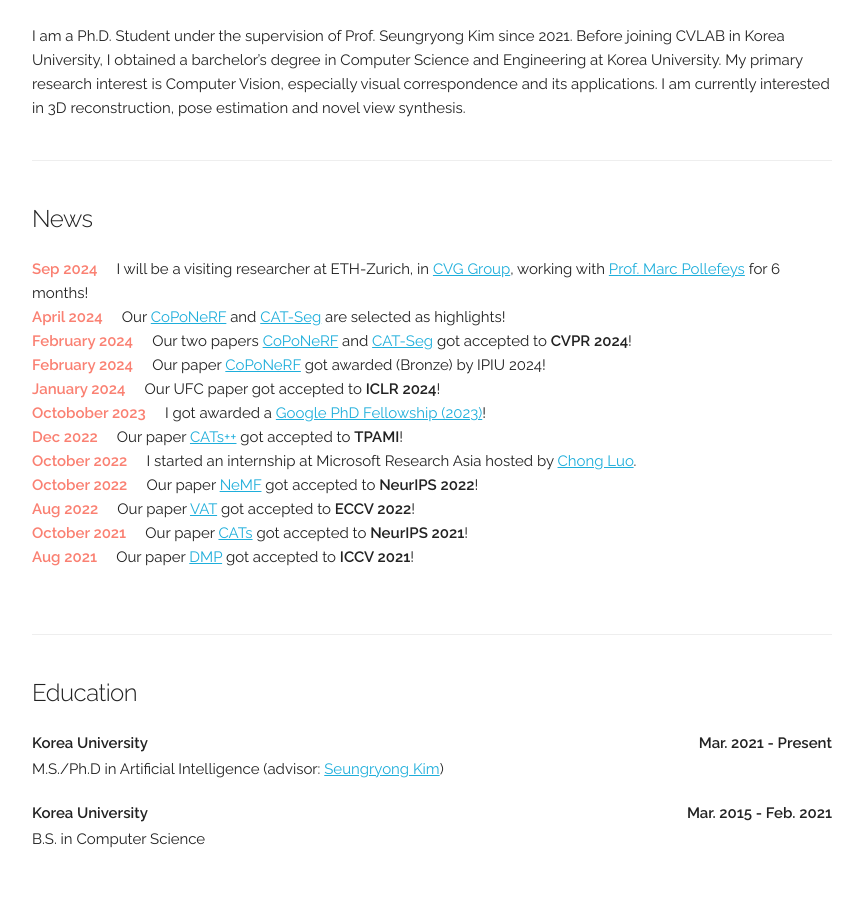
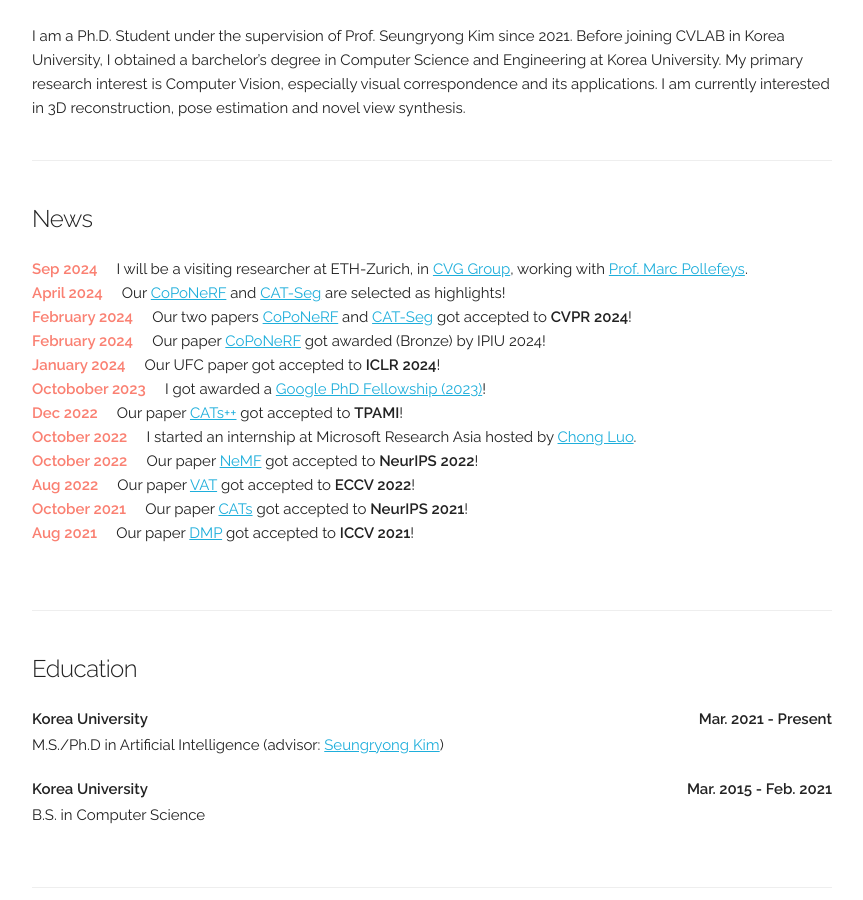
Before and after one commit to jang-1996/jang-1996.github.io, a Jekyll site: the page built from index.html, in a window 1280 px wide and 900 px high, scrolled down 366 px. Shown: the whole window, without its empty margins (208-1071 px from the left). Built offline with Jekyll 4.4.1, drawn with Linux system fonts in a browser that asks for light colours; some web fonts are replaced.

Commit message:
Update index.html

```diff
--- a/index.html
+++ b/index.html
@@ -12,7 +12,7 @@
   <h5>News</h5>
   <div class="col-12 col-md-12 text-md-left no-padding">
     <b class="bbold" style="color:#fa8072;">Sep 2024</b>&nbsp;&nbsp;&nbsp;&nbsp;
-    I will be a visiting researcher at ETH-Zurich, in <a href="https://cvg.ethz.ch/">CVG Group</a>, working with <a href="https://cvg.ethz.ch/team/Prof-Dr-Marc-Pollefeys"> Prof. Marc Pollefeys</a> for 6 months!
+    I will be a visiting researcher at ETH-Zurich, in <a href="https://cvg.ethz.ch/">CVG Group</a>, working with <a href="https://cvg.ethz.ch/team/Prof-Dr-Marc-Pollefeys"> Prof. Marc Pollefeys</a>.
   </div>
   <div class="col-12 col-md-12 text-md-left no-padding">
     <b class="bbold" style="color:#fa8072;">April 2024</b>&nbsp;&nbsp;&nbsp;&nbsp;
```
